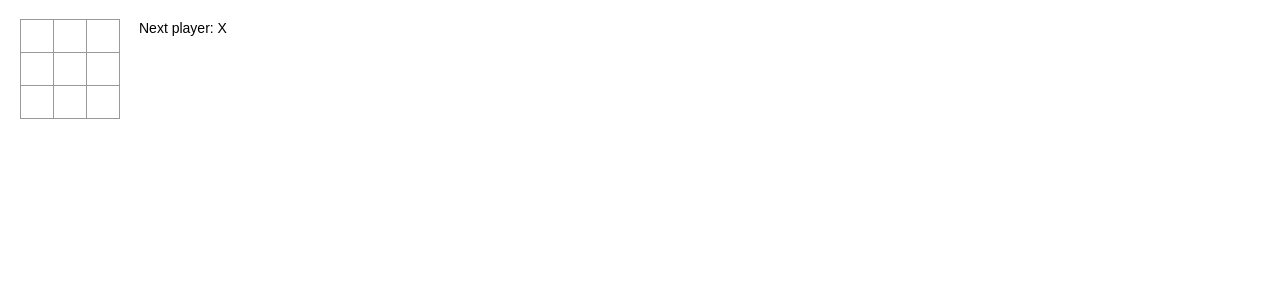
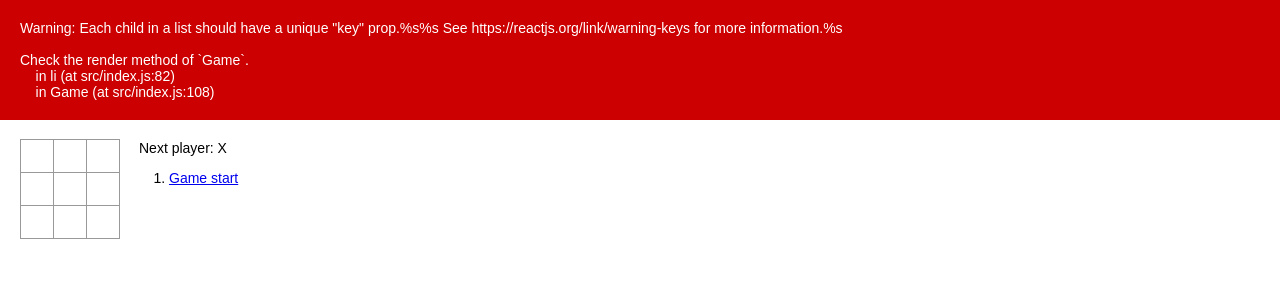
Before and after one commit to fkt1993/react-sample-app, a React (Create React App) app: page / in a window 1280 px wide. Shown: the top 300 px of the page. Built offline with nearby package versions, Linux system fonts and the light colour scheme.

Commit message:
Show the moves

```diff
--- a/src/index.js
+++ b/src/index.js
@@ -74,6 +74,17 @@
       status = 'Next player: ' + (this.state.xIsNext ? 'X' : 'O');
     }
 
+    const moves = history.map((step, move) => {
+      const desc = move ?
+        'Move #' + move :
+        'Game start';
+      return (
+        <li>
+          <a href="#" onClick={() => this.jumpTo(move)}>{desc}</a>
+        </li>
+      );
+    });
+
     return (
       <div className="game">
         <div className="game-board">
@@ -84,7 +95,7 @@
         </div>
         <div className="game-info">
           <div>{status}</div>
-          <ol>{/* TODO */}</ol>
+          <ol>{moves}</ol>
         </div>
       </div>
     );
```
